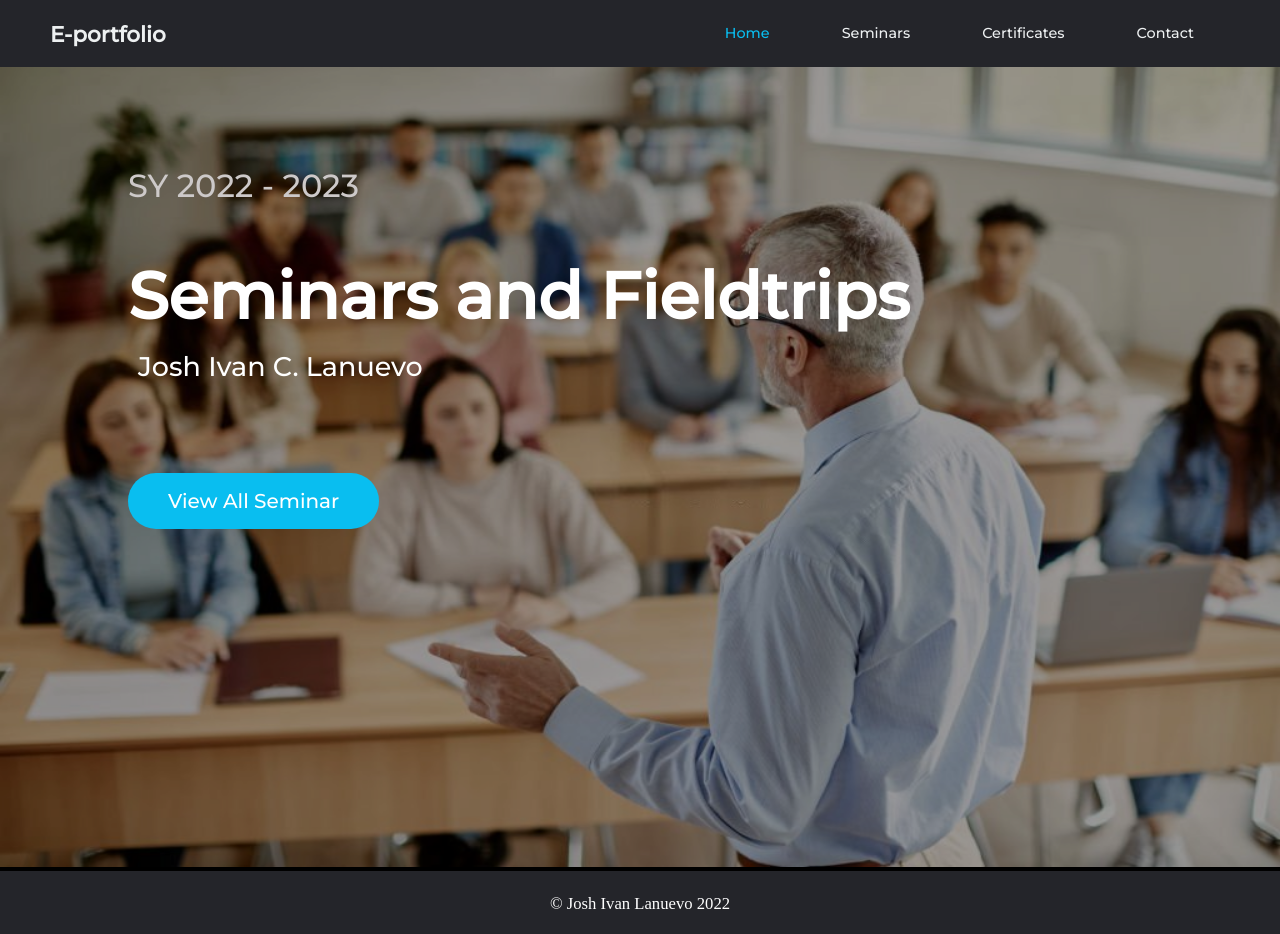
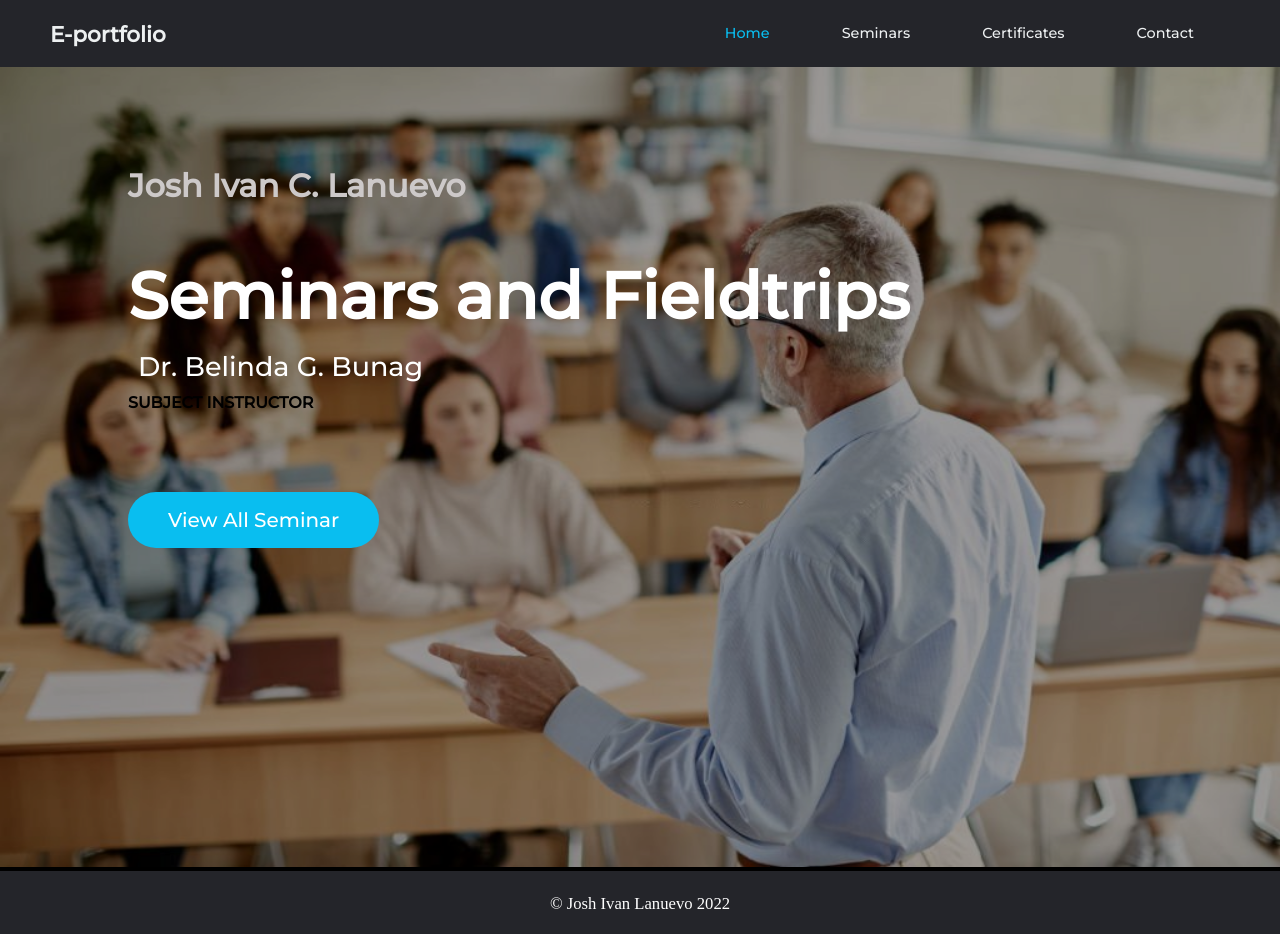
Before and after one commit to Joshlanuevo/e-portfolio-2022, a React (Create React App) app: page / in a window 1280 px wide. Built offline with nearby package versions, Linux system fonts and the light colour scheme.

Commit message:
Update Home.js

```diff
--- a/src/pages/Home.js
+++ b/src/pages/Home.js
@@ -12,11 +12,12 @@ const Home = () => {
         <img src={Homepage} alt="" className="home-bg" style={{ width:"100vw", height: "100vh"  }}/>
       </div>
       <div className="home-title">
-        <h1>SY 2022 - 2023</h1>
+        <h1><b>Josh Ivan C. Lanuevo</b></h1>
       </div>
       <div className='home-content'>
         <h1>Seminars and Fieldtrips</h1>
-        <p>Josh Ivan C. Lanuevo</p>
+        <p>Dr. Belinda G. Bunag</p>
+        <h4>SUBJECT INSTRUCTOR</h4>
         <NavLink to="/seminars" className="home-btn">View All Seminar</NavLink>
       </div>
     </div>
```
